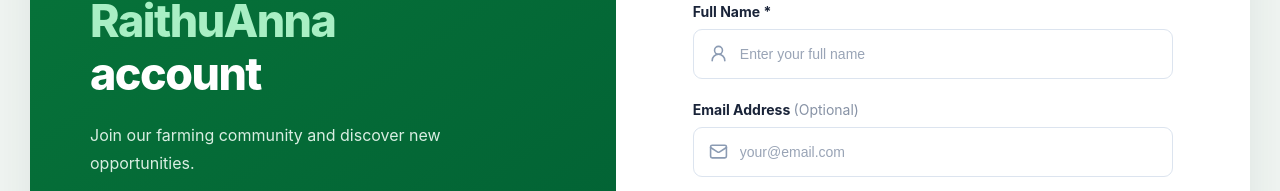
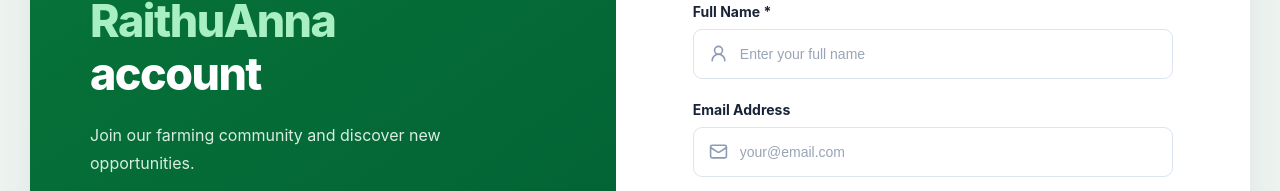
Before and after one commit to himaja44/RaithuAnna, a React app: page /register in a window 1280 px wide. Shown: the part 305-496 px from the top of the page. Built offline with nearby package versions, Linux system fonts and the light colour scheme; the HTML template or start-up script is replaced by a standard one.

Commit message:
Improve login and registration UI design

```diff
--- a/src/components/Auth/Auth.jsx
+++ b/src/components/Auth/Auth.jsx
@@ -258,7 +258,7 @@ export default function Auth({ initialMode = "login" }) {
 
                   {/* EMAIL */}
                   <label className="auth-label">
-                    Email Address <span>(Optional)</span>
+                    Email Address
                   </label>
 
                   <div className="auth-input-icon">
```
